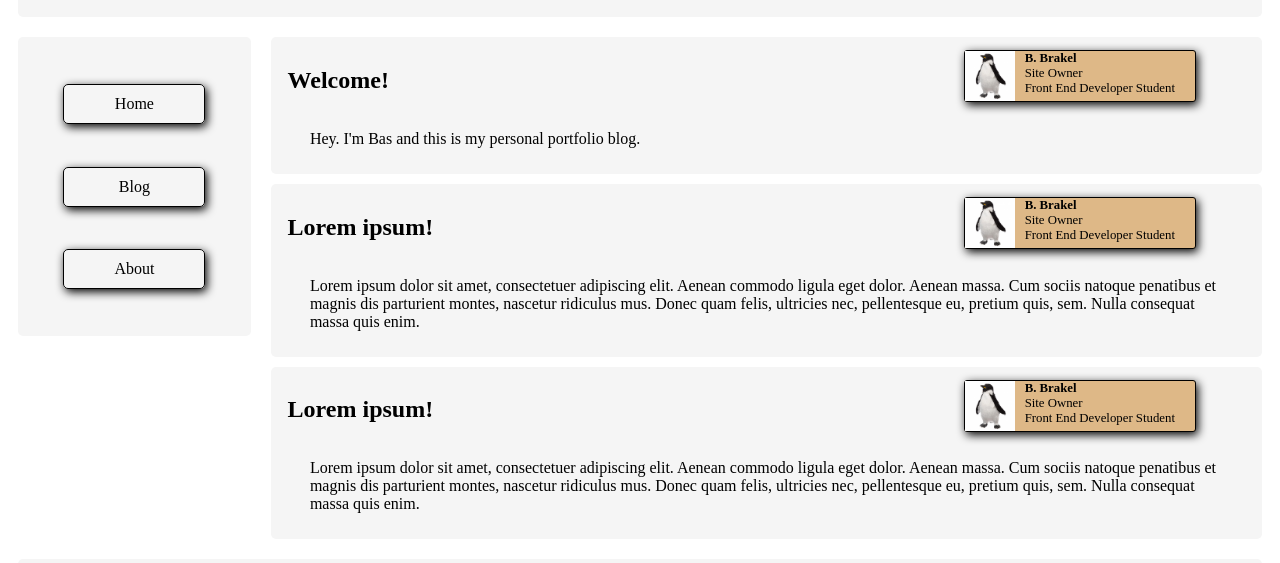
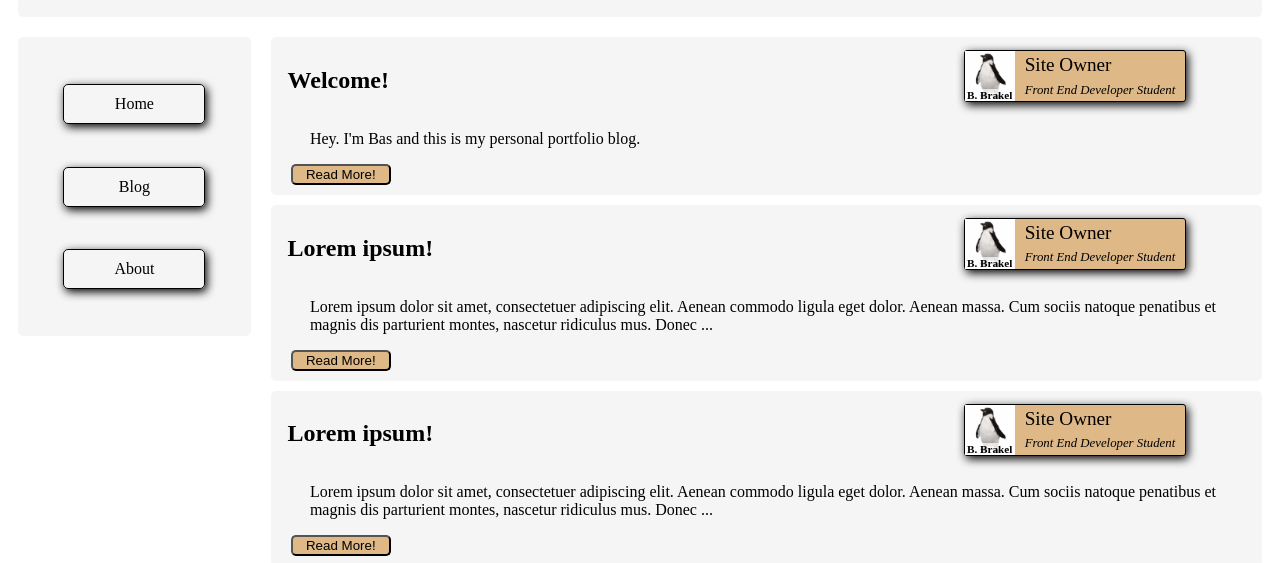
Before and after one commit to LIGHTWEIGHTECH/Udacity, a plain HTML site: page Front End Developer/Projects/Personal Blog Website/index.html in a window 1280 px wide. Shown: the part 101-664 px from the top of the page. Drawn offline with Linux system fonts and the light colour scheme.

Commit message:
feat: added figcaption and buttons

```diff
--- a/Front End Developer/Projects/Personal Blog Website/css/large.css
+++ b/Front End Developer/Projects/Personal Blog Website/css/large.css
@@ -44,6 +44,9 @@
         width: 60px;
     }
 
-
+    button {
+        width: 100px;
+        margin-left: 10px;
+    }
 
 }
--- a/Front End Developer/Projects/Personal Blog Website/css/style.css
+++ b/Front End Developer/Projects/Personal Blog Website/css/style.css
@@ -15,11 +15,11 @@
     display: flex;
     border: 1px solid black;
     border-radius: 3px;
-    max-width: 230px;
-    max-height: 50px;
     background: burlywood;
     margin: 3px;
-
+    justify-content: flex-start;
+    max-height: 50px;
+    max-width: 220px;;
 }
 
 .avatar {
@@ -27,14 +27,24 @@
     height: 50px;
 }
 
+.author {
+    display: flex;
+    flex-direction: column;
+    justify-content: space-around;
+}
+
 .author span {
     font-size: 0.8em;
-    padding: 10px;
+    padding-left: 10px;
 }
 
 .social {
     display: flex;
     justify-content: space-between;
+}
+
+.author .title {
+    font-size: 1.2em;
 }
 
 /* Headers */
@@ -102,3 +112,36 @@ footer img {
     width: 30px;
     height: 30px;
 }
+
+button {
+    background: burlywood;
+    border-radius: 5px;
+}
+
+button a {
+    text-decoration: none;
+    color: black;
+}
+
+button:hover {
+    background: whitesmoke;
+}
+
+button a:hover {
+    text-decoration: none;
+}
+
+figcaption {
+    font-size: 0.7em;
+    align-self: center;
+    position: absolute;
+    margin-top: 38px;
+    background: rgba(255, 255, 255, 0.7)
+}
+
+figure {
+    display: flex;
+    flex-direction: column;
+    padding: 0;
+    margin: 0;
+}
--- a/Front End Developer/Projects/Personal Blog Website/index.html
+++ b/Front End Developer/Projects/Personal Blog Website/index.html
@@ -1,3 +1,4 @@
+<!DOCTYPE html>
 <html lang="en">
 
 <head>
@@ -27,45 +28,52 @@
         <main>
             <section class="box">
                 <h2>Welcome!</h2>
-                <p>Hey. I'm Bas and this is my personal portfolio blog.</p>
                 <div class="card">
-                    <img class="avatar" src="img/avatar.jpg" alt="Avatar">
+                    <figure>
+                        <img class="avatar" src="img/avatar.jpg" alt="Avatar">
+                        <figcaption><strong>B. Brakel</strong></figcaption>
+                    </figure>
                     <div class="author">
-                        <span><strong>B. Brakel</strong></span><br>
-                        <span>Site Owner</span><br>
-                        <span>Front End Developer Student</span><br>
+                        <span class="title">Site Owner</span>
+                        <span><em>Front End Developer Student</em></span>
                     </div>
                 </div>
+                <p>Hey. I'm Bas and this is my personal portfolio blog.</p>
+                <button><a href="about.html">Read More!</a></button>
             </section>
             <section class="box">
                 <h2>Lorem ipsum!</h2>
+                <div class="card">
+                        <figure>
+                            <img class="avatar" src="img/avatar.jpg" alt="Avatar">
+                            <figcaption><strong>B. Brakel</strong></figcaption>
+                        </figure>
+                        <div class="author">
+                            <span class="title">Site Owner</span>
+                            <span><em>Front End Developer Student</em></span>
+                        </div>
+                    </div>
                 <p>Lorem ipsum dolor sit amet, consectetuer adipiscing elit. Aenean commodo ligula eget dolor.
                     Aenean massa. Cum sociis natoque penatibus et magnis dis parturient montes, nascetur ridiculus
-                    mus. Donec quam felis, ultricies nec, pellentesque eu, pretium quis, sem. Nulla consequat massa
-                    quis enim.</p>
-                <div class="card">
-                    <img class="avatar" src="img/avatar.jpg" alt="Avatar">
-                    <div class="author">
-                        <span><strong>B. Brakel</strong></span><br>
-                        <span>Site Owner</span><br>
-                        <span>Front End Developer Student</span><br>
-                    </div>
-                </div>
+                    mus. Donec ...</p>
+                    <button><a href="blog.html">Read More!</a></button>
             </section>
             <section class="box">
                 <h2>Lorem ipsum!</h2>
+                <div class="card">
+                        <figure>
+                            <img class="avatar" src="img/avatar.jpg" alt="Avatar">
+                            <figcaption><strong>B. Brakel</strong></figcaption>
+                        </figure>
+                        <div class="author">
+                            <span class="title">Site Owner</span>
+                            <span><em>Front End Developer Student</em></span>
+                        </div>
+                    </div>
                 <p>Lorem ipsum dolor sit amet, consectetuer adipiscing elit. Aenean commodo ligula eget dolor.
                     Aenean massa. Cum sociis natoque penatibus et magnis dis parturient montes, nascetur ridiculus
-                    mus. Donec quam felis, ultricies nec, pellentesque eu, pretium quis, sem. Nulla consequat massa
-                    quis enim.</p>
-                <div class="card">
-                    <img class="avatar" src="img/avatar.jpg" alt="Avatar">
-                    <div class="author">
-                        <span><strong>B. Brakel</strong></span><br>
-                        <span>Site Owner</span><br>
-                        <span>Front End Developer Student</span><br>
-                    </div>
-                </div>
+                    mus. Donec ...</p>
+                    <button><a href="blog.html">Read More!</a></button>
             </section>
         </main>
 
```
Also changed, not shown: Front End Developer/Projects/Landing Page/js/app.js (+7 -13 lines), Front End Developer/Projects/Personal Blog Website/about.html (+1 -0 lines), Front End Developer/Projects/Personal Blog Website/blog.html (+1 -0 lines).
